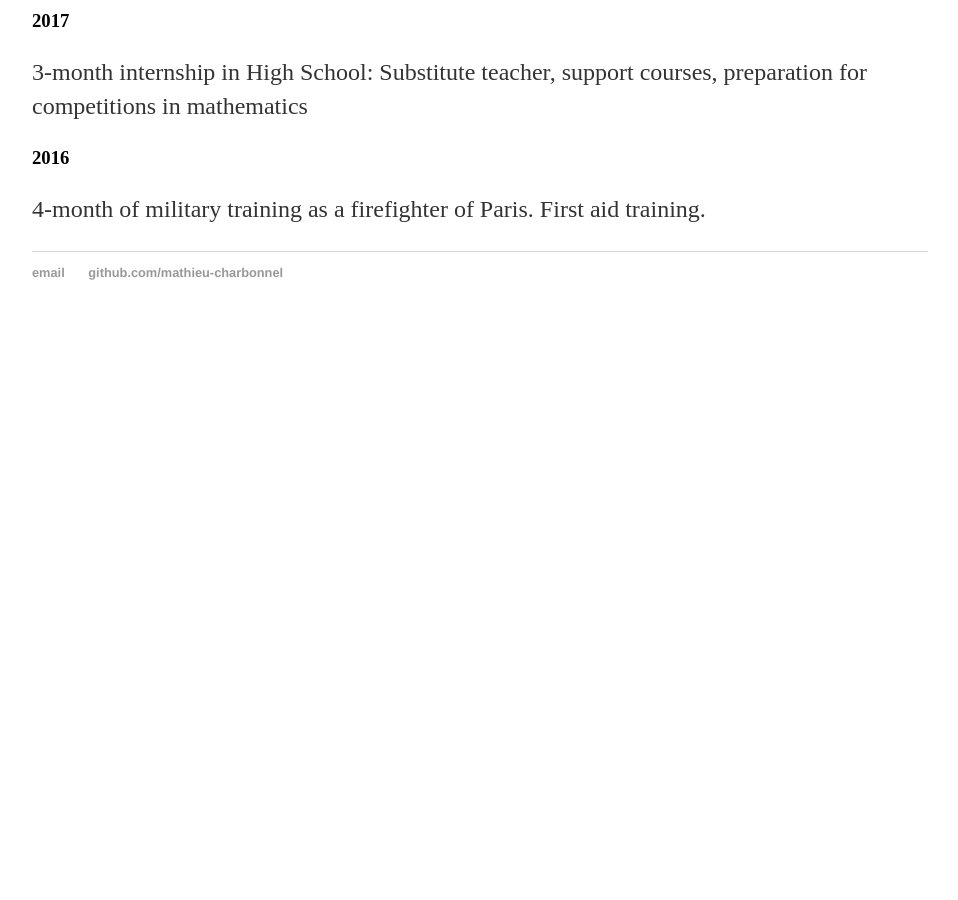
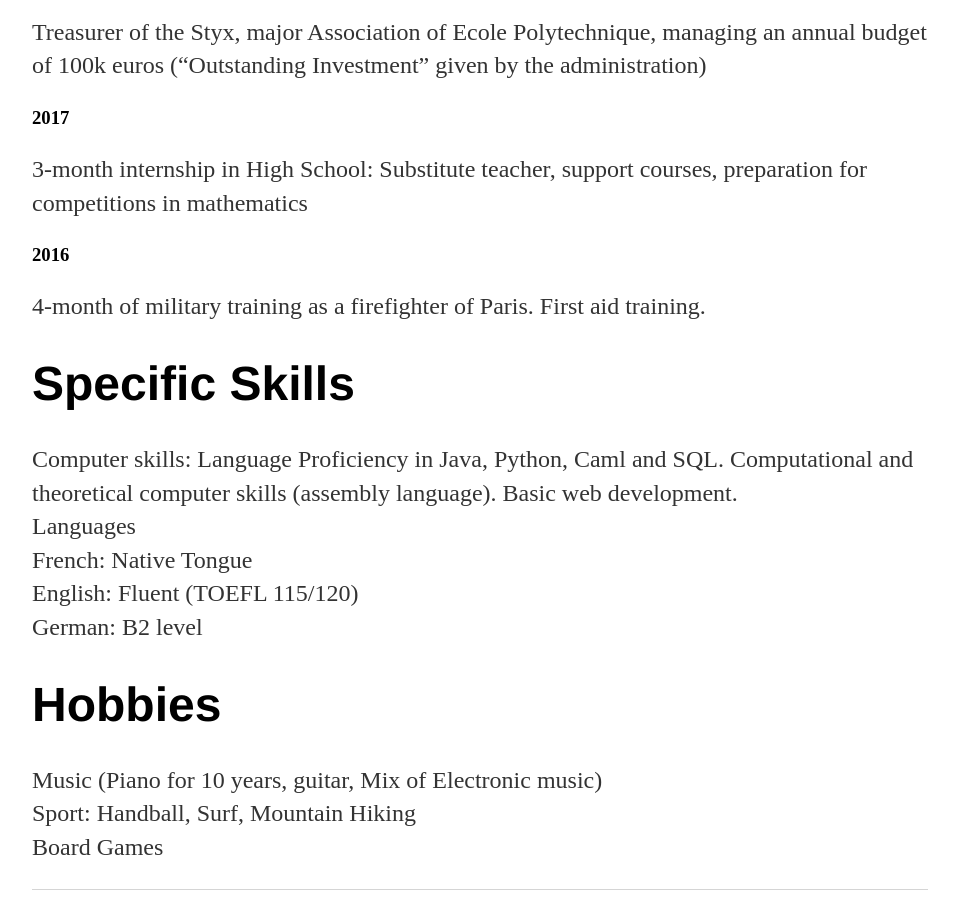
Before and after one commit to mathieu-charbonnel/mathieu-charbonnel.github.io, a Jekyll site: the page built from cv/index.html, in a window 1280 px wide and 900 px high, scrolled down 1408 px. Shown: the whole window, without its empty margins (160-1118 px from the left). Built offline with Jekyll 4.4.1, drawn with Linux system fonts in a browser that asks for light colours; before the commit the page ends 1748 px from its top, so only the background shows below that.

Commit message:
Update index.html

```diff
--- a/cv/index.html
+++ b/cv/index.html
@@ -10,7 +10,7 @@
 Email : mathieu.charbonnel@polytechnique.edu <br>
 Driver’s License</p>
 
-<h2>Education</h2>
+<h1>Education</h1>
 <h3> 2019-2020 </h3> <p> Master of Science at Imperial College: Artificial Intelligence and Machine Learning </p>
 <h3> 2018-2019 </h3> <p> 3nd Year at Ecole Polytechnique, one of France’s top engineering Grandes Ecoles: <br>
 -Specialization in Machine Learning and Data Science: mathematics and computer science </p>
@@ -20,7 +20,7 @@
 <h3> 2016-2017 </h3> <p> 1st Year at Ecole Polytechnique: Common Scientific core </p>
 <h3> 2013-2016 </h3> <p> Prep School focused on Mathematics, Physics and Computer Science </p>
 
-<h2> Professional experience </h2>
+<h1> Professional experience </h1>
 <h3> 2019 </h3>
 <p> 4-month research internship at Waikato University in New Zealand about statistical
  analysis with missing data </p>
@@ -35,4 +35,16 @@
 <h3> 2016 </h3>
 <p> 4-month of military training as a firefighter of Paris. First aid training. </p>
 
+<h1> Specific Skills </h1>
+<p>Computer skills: Language Proficiency in Java, Python, Caml and SQL.
+   Computational and theoretical computer skills (assembly language). Basic web development. <br>
+   Languages <br>
+   French: Native Tongue <br>
+   English: Fluent (TOEFL 115/120) <br>
+   German: B2 level</p>
+<h1> Hobbies </h1>
+<p>Music (Piano for 10 years, guitar, Mix of Electronic music) <br>
+Sport: Handball, Surf, Mountain Hiking <br>
+Board Games </p>
+
 <!--</div>--><!-- /.blurb -->
```
